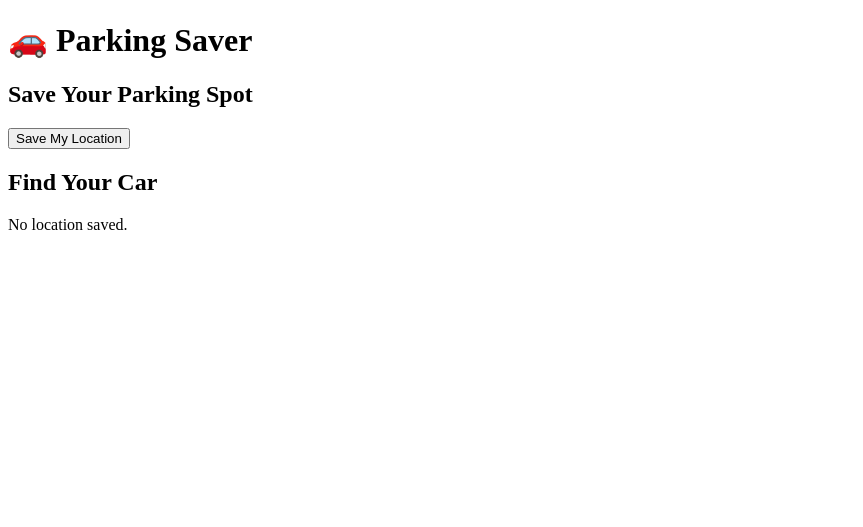
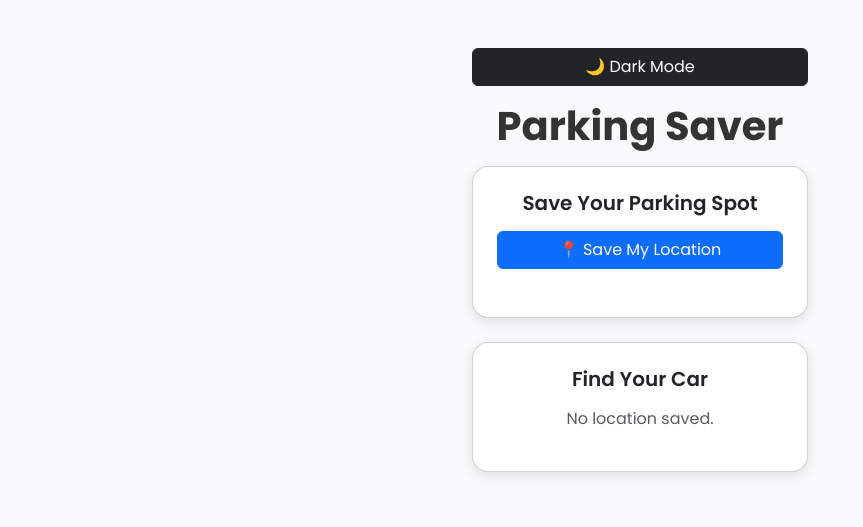
Before and after one commit to basi90/parking-saver, a Django app: page / in a window 1280 px wide. Shown: the top 527 px of the page, without its empty margins (0-863 px from the left). Run offline with Django 5.2, Linux system fonts and the light colour scheme.

Commit message:
styles plus optimisation

```diff
--- a/core/templates/core/base.html
+++ b/core/templates/core/base.html
@@ -4,20 +4,108 @@
     {% load pwa %}
     {% progressive_web_app_meta %}
     <meta charset="UTF-8">
-    <meta name="viewport" content="width=device-width, initial-scale=1.0">
+    <meta name="viewport" content="width=device-width, initial-scale=1.0, user-scalable=no">
     <title>{% block title %}Parking Saver{% endblock %}</title>
 
-    <link rel="icon" href="/static/favicon.ico" type="image/x-icon">
+    <!-- Google Fonts -->
+    <link href="https://fonts.googleapis.com/css2?family=Poppins:wght@300;400;600;700&display=swap" rel="stylesheet">
+
+
+    <!-- Bootstrap 5 CDN -->
+    <link href="https://cdn.jsdelivr.net/npm/bootstrap@5.3.2/dist/css/bootstrap.min.css" rel="stylesheet">
+    <script src="https://cdn.jsdelivr.net/npm/bootstrap@5.3.2/dist/js/bootstrap.bundle.min.js"></script>
+
+    <style>
+        body {
+            font-family: 'Poppins', sans-serif;
+            background-color: #f8f9fa;
+            color: #333;
+            transition: background-color 0.3s, color 0.3s;
+        }
+        .container {
+            max-width: 400px;
+            margin: auto;
+            padding: 2rem;
+            text-align: center;
+        }
+        .btn-custom {
+            background: #007AFF;
+            color: white;
+            padding: 12px 20px;
+            border-radius: 12px;
+            font-size: 16px;
+            cursor: pointer;
+            transition: 0.3s ease;
+            display: block;
+            width: 100%;
+            margin-top: 10px;
+            border: none;
+        }
+        .btn-custom:hover {
+            background: #005EC4;
+        }
+        .card {
+            background: white;
+            padding: 1.5rem;
+            border-radius: 16px;
+            box-shadow: 0 4px 12px rgba(0, 0, 0, 0.1);
+            margin-bottom: 1.5rem;
+        }
+        .hidden {
+            display: none;
+        }
+
+        /* 🔥 Dark Mode Styles */
+        body.dark {
+            background-color: #1e1e1e;
+            color: white;
+        }
+        .card.dark {
+            background-color: #333;
+            color: white;
+        }
+    </style>
+</head>
+<body>
+    <div class="container">
+        <!-- 🌙 Dark Mode Toggle Button -->
+        <button id="darkModeToggle" class="btn btn-dark w-100 mt-3">🌙 Dark Mode</button>
+
+        {% block content %}{% endblock %}
+    </div>
 
     <script>
-      if ("serviceWorker" in navigator) {
-          navigator.serviceWorker.register("/serviceworker.js", { scope: "/" })
-              .then(() => console.log("✅ Service Worker registered with scope: /"))
-              .catch(error => console.log("❌ Service Worker registration failed", error));
+      const toggle = document.getElementById("darkModeToggle");
+
+      function updateButtonText() {
+          if (document.body.classList.contains("dark")) {
+              toggle.innerHTML = "☀️ Light Mode";
+              toggle.classList.remove("btn-dark");
+              toggle.classList.add("btn-light");
+          } else {
+              toggle.innerHTML = "🌙 Dark Mode";
+              toggle.classList.remove("btn-light");
+              toggle.classList.add("btn-dark");
+          }
       }
-    </script>
-</head>
-<body>
-    {% block content %}{% endblock %}
+
+      toggle.addEventListener("click", () => {
+          document.body.classList.toggle("dark");
+          document.querySelectorAll('.card').forEach(card => card.classList.toggle('dark'));
+
+          // Save user preference
+          localStorage.setItem("darkMode", document.body.classList.contains("dark"));
+          updateButtonText();
+      });
+
+      // Apply saved mode on load
+      if (localStorage.getItem("darkMode") === "true") {
+          document.body.classList.add("dark");
+          document.querySelectorAll('.card').forEach(card => card.classList.add('dark'));
+      }
+
+      // Set initial button text
+      updateButtonText();
+  </script>
 </body>
 </html>
--- a/core/templates/core/home.html
+++ b/core/templates/core/home.html
@@ -3,46 +3,81 @@
 {% block title %}Parking Saver{% endblock %}
 
 {% block content %}
-<h1>🚗 Parking Saver</h1>
+<h1 class="fw-bold my-3">Parking Saver</h1>
 
 <!-- Save Parking Spot -->
-<h2>Save Your Parking Spot</h2>
-<button onclick="saveLocation()">Save My Location</button>
-<p id="status"></p>
+<div class="card p-4">
+    <h2 class="h5 fw-semibold mb-3">Save Your Parking Spot</h2>
+    <button class="btn btn-primary w-100" onclick="saveLocation()">📍 Save My Location</button>
+    <p id="status" class="text-success mt-2"></p>
+</div>
 
 <!-- Retrieve Parking Spot -->
-<h2>Find Your Car</h2>
-<p id="location"></p>
-<a id="mapLink" href="#" target="_blank" style="display: none;">Show on Map</a>
+<div class="card p-4">
+    <h2 class="h5 fw-semibold mb-3">Find Your Car</h2>
+    <ul id="locations" class="list-unstyled"></ul>
+    <a id="mapLink" href="#" target="_blank" class="btn btn-secondary w-100 hidden mt-3">📍 Show Last Location</a>
+</div>
 
 <script>
     function saveLocation() {
     if ("geolocation" in navigator) {
         navigator.geolocation.getCurrentPosition(function(position) {
-                localStorage.setItem("parking_lat", position.coords.latitude);
-                localStorage.setItem("parking_lon", position.coords.longitude);
+            let parkingHistory = JSON.parse(localStorage.getItem("parking_history")) || [];
+
+            let newLocation = {
+                lat: position.coords.latitude,
+                lon: position.coords.longitude,
+                timestamp: new Date().toLocaleString()
+            };
+
+            parkingHistory.push(newLocation);
+            if (parkingHistory.length > 5) {
+                parkingHistory.shift();
+            }
+
+            localStorage.setItem("parking_history", JSON.stringify(parkingHistory));
+
             document.getElementById("status").innerText = "✅ Location saved!";
-                showLocation(); // Update displayed location immediately
+            showLocations();
         });
     } else {
         alert("Geolocation is not supported by this browser.");
     }
   }
 
-    function showLocation() {
-        let lat = localStorage.getItem("parking_lat");
-        let lon = localStorage.getItem("parking_lon");
 
-        if (lat && lon) {
-            document.getElementById("location").innerText = `📍 Latitude: ${lat}, Longitude: ${lon}`;
-            document.getElementById("mapLink").href = `https://www.google.com/maps?q=${lat},${lon}`;
-            document.getElementById("mapLink").style.display = "block";
-        } else {
-            document.getElementById("location").innerText = "No location saved.";
-            document.getElementById("mapLink").style.display = "none";
-        }
+    function showLocations() {
+        let parkingHistory = JSON.parse(localStorage.getItem("parking_history")) || [];
+        let list = document.getElementById("locations");
+        list.innerHTML = "";
+
+        if (parkingHistory.length === 0) {
+            list.innerHTML = "<li class='text-muted'>No location saved.</li>";
+            document.getElementById("mapLink").classList.add("hidden");
+            return;
         }
 
-    window.onload = showLocation; // Ensure location is displayed on page load
+        parkingHistory.forEach((location, index) => {
+            let listItem = document.createElement("li");
+            listItem.classList.add("mb-2");
+            listItem.innerText = `${location.timestamp}: Lat ${location.lat}, Lon ${location.lon}`;
+
+            let mapLink = document.createElement("a");
+            mapLink.href = `https://www.google.com/maps?q=${location.lat},${location.lon}`;
+            mapLink.target = "_blank";
+            // mapLink.innerText = " [Show on Map]";
+            mapLink.classList.add("text-primary", "ms-2");
+
+            listItem.appendChild(mapLink);
+            list.appendChild(listItem);
+        });
+
+        let lastLocation = parkingHistory[parkingHistory.length - 1];
+        document.getElementById("mapLink").href = `https://www.google.com/maps?q=${lastLocation.lat},${lastLocation.lon}`;
+        document.getElementById("mapLink").classList.remove("hidden");
+    }
+
+    window.onload = showLocations;
 </script>
 {% endblock %}
```
Lines whose indentation alone changed are shown as unchanged.
